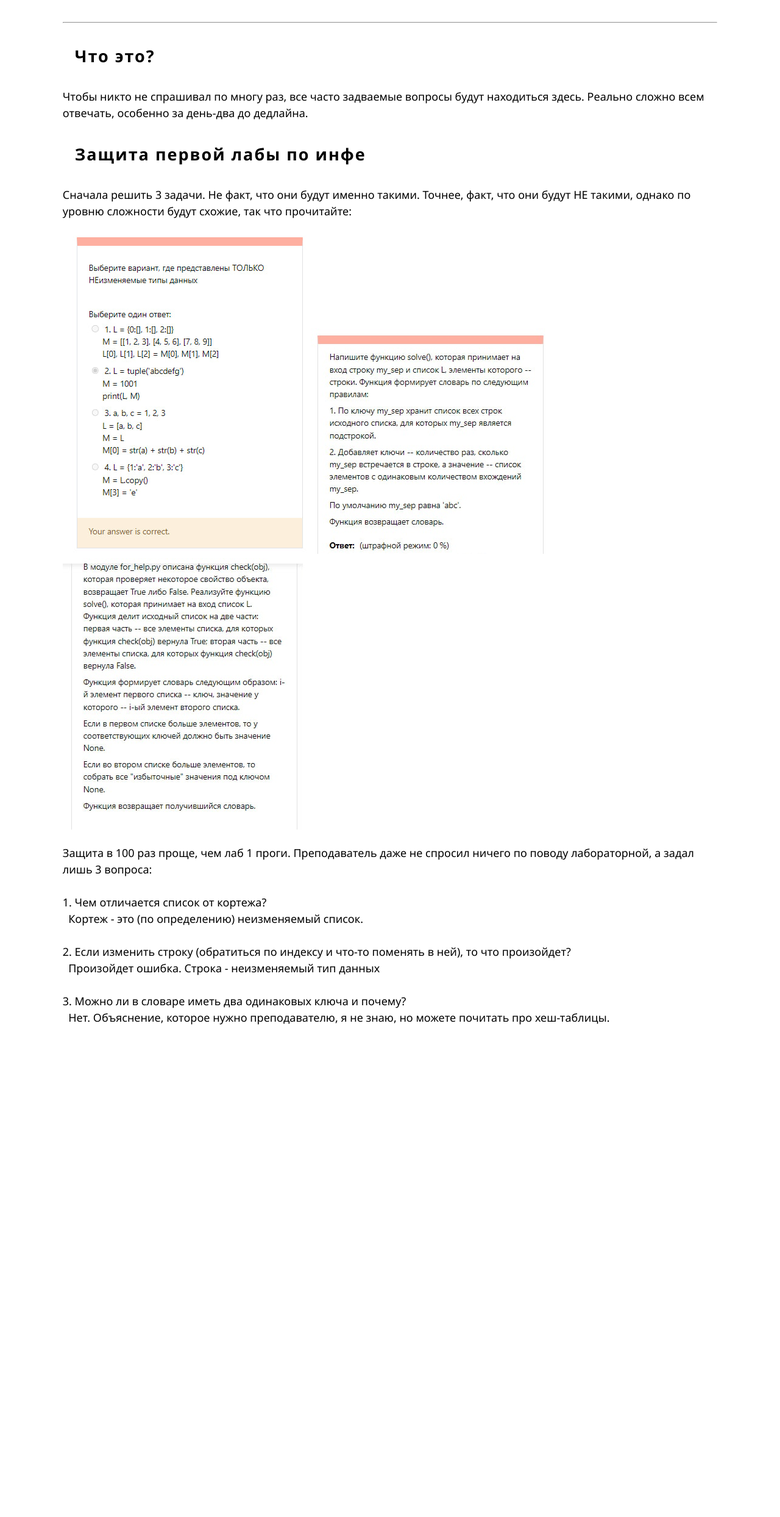
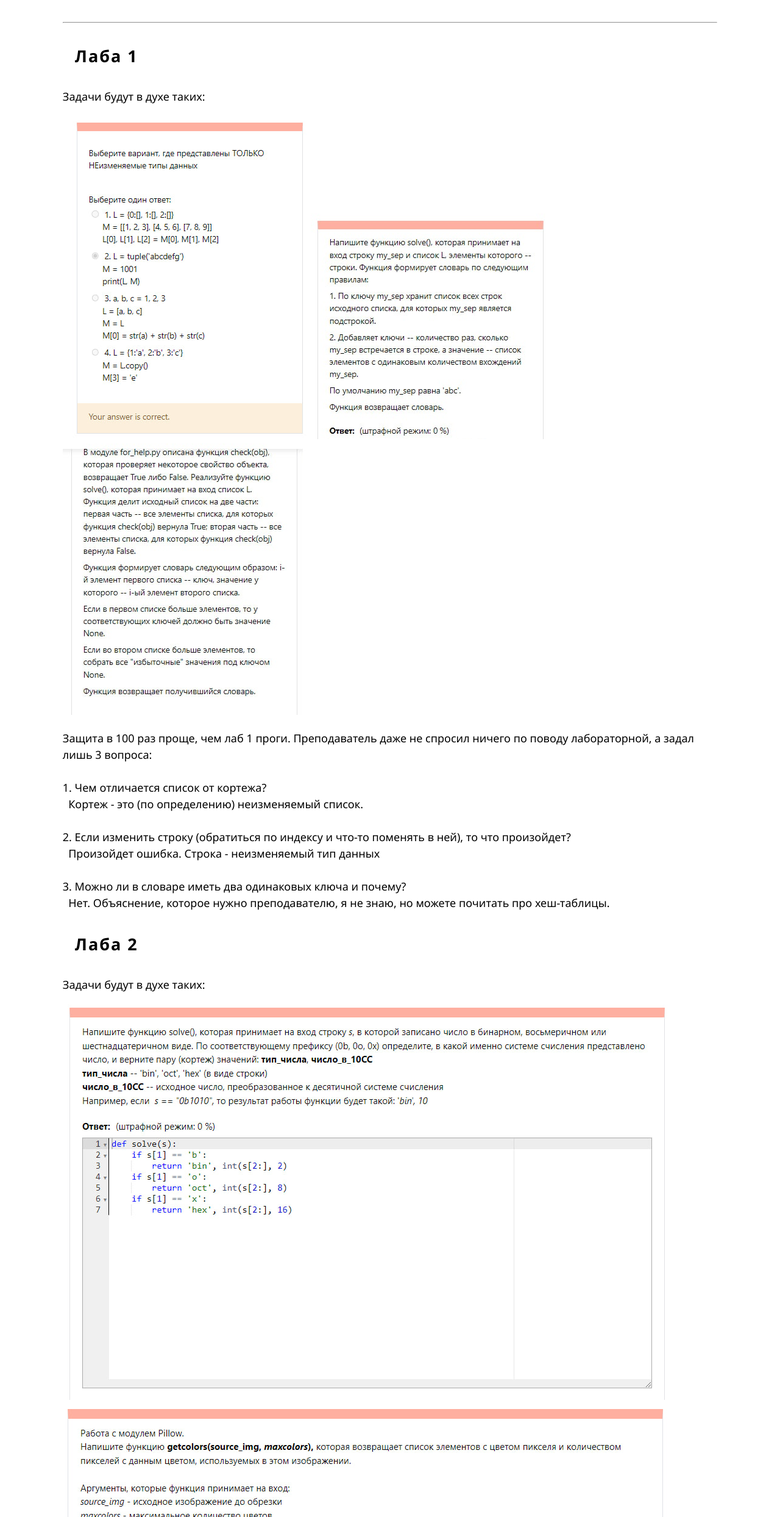
Before and after one commit to jcdkiki/jcdkiki.github.io, a plain HTML site: page cs-faq/index.html in a window 1280 px wide. Shown: the part 73-2560 px from the top of the page at 61% size. Before the commit the page ends 1773 px from the top, so only its background shows below. Drawn offline with Linux system fonts and the light colour scheme.

Commit message:
cslab2 + prlab3. dirty notes

```diff
--- a/cs-faq/index.html
+++ b/cs-faq/index.html
@@ -9,10 +9,8 @@
         <h1>CS FAQ</h1>
         <div class="mainblock">
             <hr>
-            <h2>Что это?</h2>
-            <p>Чтобы никто не спрашивал по многу раз, все часто задваемые вопросы будут находиться здесь. Реально сложно всем отвечать, особенно за день-два до дедлайна.</p>
-            <h2>Защита первой лабы по инфе</h2>
-            <p>Сначала решить 3 задачи. Не факт, что они будут именно такими. Точнее, факт, что они будут НЕ такими, однако по уровню сложности будут схожие, так что прочитайте:</p>
+            <h2>Лаба 1</h2>
+            <p>Задачи будут в духе таких:</p>
             <img src="cslab1-def1.jpg">
             <img src="cslab1-def2.jpg">
             <img src="cslab1-def3.jpg">
@@ -27,6 +25,12 @@
             3. Можно ли в словаре иметь два одинаковых ключа и почему?<br>
             &nbsp;&nbsp;Нет. Объяснение, которое нужно преподавателю, я не знаю, но можете почитать про хеш-таблицы.<br>
             </p>
+            <h2>Лаба 2</h2>
+            <p>Задачи будут в духе таких:</p>
+            <img src="cslab2-def1.jpg">
+            <img src="cslab2-def2.jpg">
+            <img src="cslab2-def3.jpg">
+            <p>Защита на 5 баллов немного странная. ВОПРОС С ПОДВОХОМ - какая размерность будет у массива изображения 200x200. Правильный ответ не 200x200, а 200x200x3, потому что третье измерение - это компонента цвета R, G, или B. Типа того. Еще был вопрос "как еще можно представлять изображение". Я ответил, что в HSV (Hue Saturation Value), CMYK (как в принтерах), grayscale (как правило 8 бит на 1 пиксель, т.е. grayscale - это не просто ЧЕРНОЕ/БЕЛОЕ, это целый байт от 0 до 255), можно еще цвет задавать float-ами. Еще может спросить, что такое ImageDraw. Еще спрашивал про устройство числа с плавающей точкой. Я объяснил ему на пальцах, но подробно, и он принял такой ответ.</p>
         </div>
     </body>
 </html>
```
Also changed, not shown: pr-faq/index.html (+8 -1 lines), cs-faq/cslab2-def1.jpg (added), cs-faq/cslab2-def2.jpg (added), cs-faq/cslab2-def3.jpg (added), pr-faq/prlab3-def1.jpg (added), pr-faq/prlab3-def2.jpg (added), pr-faq/prlab3-def3.jpg (added).
